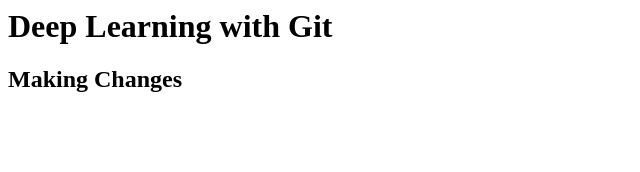
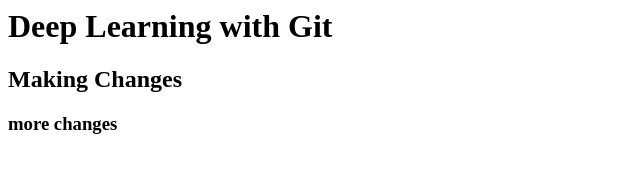
Before and after one commit to MilanPrpa/greetr-app, a plain HTML site: page index.html in a window 1280 px wide. Shown: the whole page, without its empty margins (0-640 px from the left). Drawn offline with Linux system fonts and the light colour scheme.

Commit message:
updated index

```diff
--- a/index.html
+++ b/index.html
@@ -4,3 +4,5 @@
 
 
 <h2>Making Changes</h2>
+
+<h3>more changes</h3>
```
